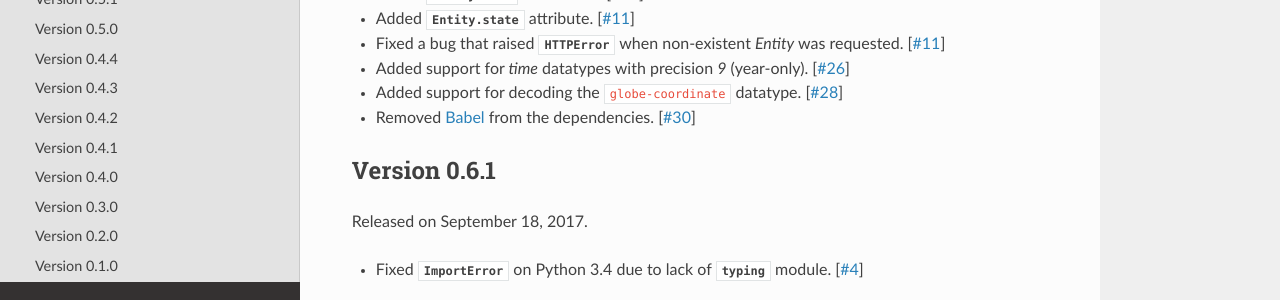
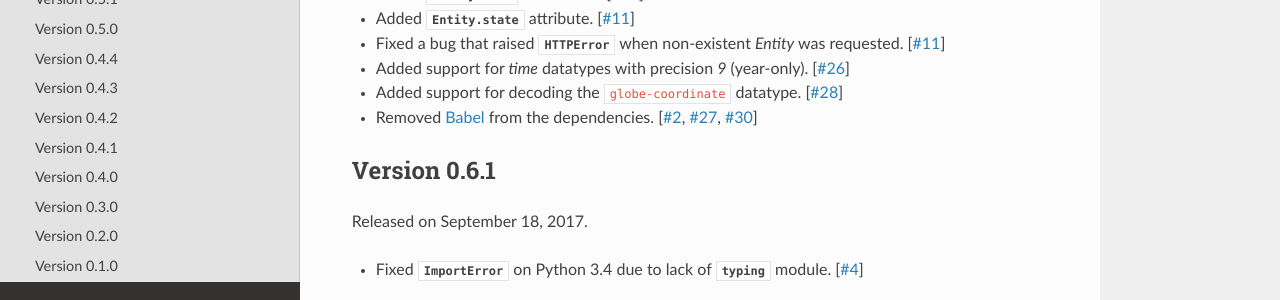
Before and after one commit to dahlia/wikidata, a Sphinx documentation site: the page built from docs/changes.rst, in a window 1280 px wide and 900 px high. Shown: the part 355-655 px from the top of the window. Built offline with Sphinx 7.4.7 and the Read the Docs theme 2.0.0, drawn with Linux system fonts in a browser that asks for light colours.

Commit message:
Update docs/changes.rst
Co-authored-by: Hong Minhee (洪 民憙) <hong.minhee@gmail.com>

```diff
--- a/docs/changes.rst
+++ b/docs/changes.rst
@@ -17,7 +17,7 @@ To be released.
   non-existent `Entity` was requested.  [:pr:`11`]
 - Added support for `time` datatypes with precision `9` (year-only).  [:pr:`26`]
 - Added support for decoding the ``globe-coordinate`` datatype.  [:pr:`28`]
-- Removed Babel_ from the dependencies.  [:pr:`30`]
+- Removed Babel_ from the dependencies.  [:issue:`2`, :issue:`27`, :pr:`30`]
 
 Version 0.6.1
 -------------
```
